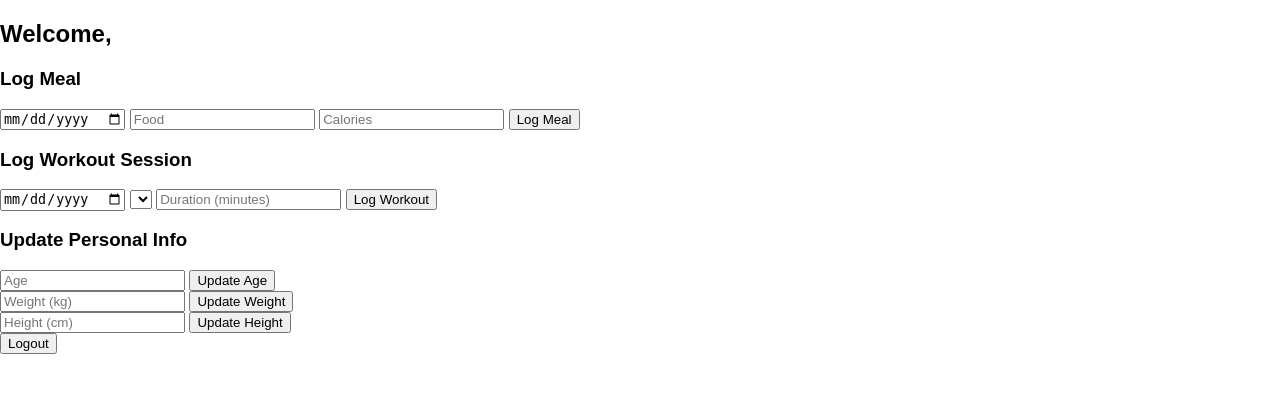
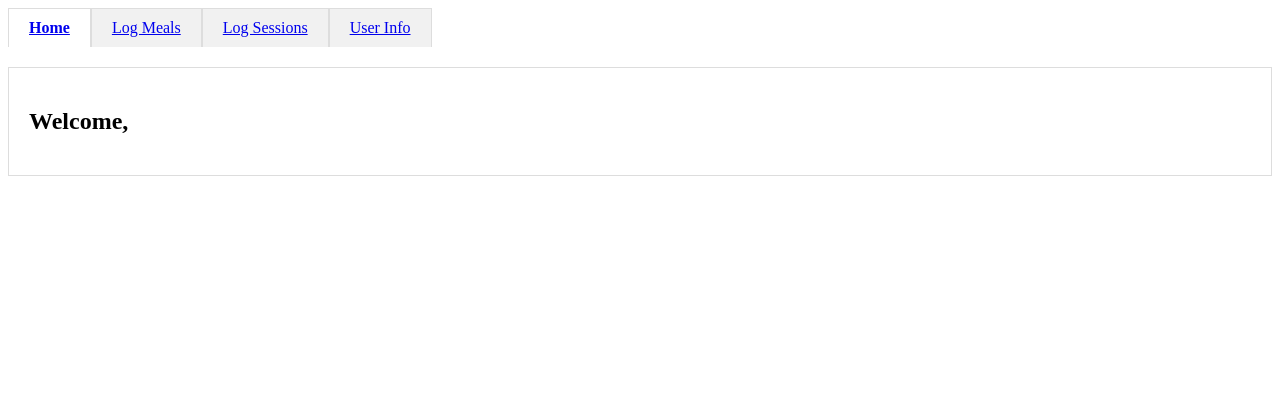
Before and after one commit to marweenie/Fitness-Wellness, a PHP site: page /dashboard.html in a window 1280 px wide. Shown: the top 393 px of the page. Run offline with PHP 8.4, Linux system fonts and the light colour scheme; lists and menus that the app fills with data are empty.

Commit message:
Dashboard- slight css change + html/js change

```diff
--- a/frontend/dashboard.html
+++ b/frontend/dashboard.html
@@ -8,32 +8,44 @@
 </head>
 <body>
     <div class="dashboard-container">
+        <nav class="tabs">
+            <a href="#" class="tab-link active" data-target="home-tab">Home</a>
+            <a href="#" class="tab-link" data-target="log-meals-tab">Log Meals</a>
+            <a href="#" class="tab-link" data-target="log-sessions-tab">Log Sessions</a>
+            <a href="#" class="tab-link" data-target="user-info-tab">User Info</a>
+        </nav>
+
+        <div class="tab-content">
+            <div class="tab-pane active" id="home-tab">
                 <h2>Welcome, <span id="userName"></span></h2>
                 <div id="message"></div>
+            </div>
 
-        <section>
+            <div class="tab-pane" id="log-meals-tab">
                 <h3>Log Meal</h3>
                 <form id="mealForm">
                     <input type="date" name="date" placeholder="Date" required>
                     <input type="text" name="food" placeholder="Food" required>
                     <input type="number" name="calories" placeholder="Calories" required>
                     <button type="submit">Log Meal</button>
+                    <button type="button" class="logout-btn">Logout</button>
                 </form>
-        </section>
+            </div>
 
-        <section>
+            <div class="tab-pane" id="log-sessions-tab">
                 <h3>Log Workout Session</h3>
                 <form id="workoutForm">
                     <input type="date" name="date" placeholder="Date" required>
                     <select name="type_id" required>
-                    <!-- Options will be populated by JS -->
+                        <!-- Options given by JS -->
                     </select>
                     <input type="number" name="duration" placeholder="Duration (minutes)" required>
                     <button type="submit">Log Workout</button>
+                    <button type="button" class="logout-btn">Logout</button>
                 </form>
-        </section>
+            </div>
 
-        <section>
+            <div class="tab-pane" id="user-info-tab">
                 <h3>Update Personal Info</h3>
                 <div class="personal-info-section">
                     <form id="updateAgeForm">
@@ -48,12 +60,10 @@
                         <input type="number" name="height" placeholder="Height (cm)">
                         <button type="submit">Update Height</button>
                     </form>
+                    <button type="button" class="logout-btn">Logout</button>
                 </div>
-        </section>
-
-        <section>
-            <button id="logoutButton">Logout</button>
-        </section>
+            </div>
+        </div>
     </div>
 
     <script src="js/dashboard.js"></script>
--- a/frontend/js/dashboard.js
+++ b/frontend/js/dashboard.js
@@ -1,16 +1,15 @@
 document.addEventListener('DOMContentLoaded', function() {
-    // Fetch initial user info and display it
+    // fetch user info to display
     fetch('../backend/get_user_info.php')
         .then(response => response.json())
         .then(data => {
             if (data.user) {
                 document.getElementById('userName').innerText = data.user.Name;
-                // Populate other user fields if needed
             }
         })
         .catch(error => console.error('Error fetching user info:', error));
 
-    // Fetch workout types and populate the dropdown
+    // fetch workout types for the dropdown
     fetch('../backend/get_workout_types.php')
         .then(response => response.json())
         .then(data => {
@@ -25,53 +24,65 @@ document.addEventListener('DOMContentLoaded', function() {
             }
         })
         .catch(error => console.error('Error fetching workout types:', error));
-});
 
-document.getElementById('mealForm').addEventListener('submit', function(e) {
-    e.preventDefault();
+    // listen to tab links
+    var tabLinks = document.querySelectorAll('.tab-link');
+    tabLinks.forEach(function(link) {
+        link.addEventListener('click', switchTab);
+    });
 
-    var formData = new FormData(this);
+    // listen to logout button(s)
+    var logoutButtons = document.querySelectorAll('.logout-btn');
+    logoutButtons.forEach(function(button) {
+        button.addEventListener('click', logout);
+    });
 
-    fetch('../backend/log_meal.php', {
-        method: 'POST',
-        body: formData
-    })
-    .then(response => response.text())
-    .then(text => {
-        displayMessage(text);
-    })
-    .catch(error => {
-        console.error('Fetch error:', error);
-        displayMessage("Fetch error: " + error);
+    // listen to form submissions
+    document.getElementById('mealForm').addEventListener('submit', handleSubmit('../backend/log_meal.php'));
+    document.getElementById('workoutForm').addEventListener('submit', handleSubmit('../backend/log_workout.php'));
+    ['updateAgeForm', 'updateWeightForm', 'updateHeightForm'].forEach(formId => {
+        document.getElementById(formId).addEventListener('submit', handleSubmit('../backend/update_user_info.php'));
     });
 });
 
-document.getElementById('workoutForm').addEventListener('submit', function(e) {
+function switchTab(e) {
     e.preventDefault();
+    var tabLinks = document.querySelectorAll('.tab-link');
+    var tabPanes = document.querySelectorAll('.tab-pane');
 
-    var formData = new FormData(this);
+    // remove active class
+    tabLinks.forEach(function(link) {
+        link.classList.remove('active'); // the actual tab
+    });
+    tabPanes.forEach(function(pane) { // holds content
+        pane.classList.remove('active');
+    });
+//put active class
+    this.classList.add('active');
+    var targetPane = document.getElementById(this.getAttribute('data-target'));
+    targetPane.classList.add('active');
+}
 
-    fetch('../backend/log_workout.php', {
-        method: 'POST',
-        body: formData
-    })
-    .then(response => response.text())
-    .then(text => {
-        displayMessage(text);
-    })
-    .catch(error => {
-        console.error('Fetch error:', error);
-        displayMessage("Fetch error: " + error);
-    });
-});
+function logout() {
+    window.location.href = '../backend/loggingout.php';
+}
 
-['updateAgeForm', 'updateWeightForm', 'updateHeightForm'].forEach(formId => {
-    document.getElementById(formId).addEventListener('submit', function(e) {
+function displayMessage(message) {
+    const messageDiv = document.getElementById('message');
+    messageDiv.classList.remove('message-success', 'message-error');
+    if (message.startsWith('Error') || message.startsWith('Invalid') || message.includes('error')) {
+        messageDiv.classList.add('message-error');
+    } else {
+        messageDiv.classList.add('message-success');
+    }
+    messageDiv.innerText = message;
+}
+
+function handleSubmit(url) {
+    return function(e) {
         e.preventDefault();
-
-        var formData = new FormData(this);
-
-        fetch('../backend/update_user_info.php', {
+        var formData = new FormData(e.target);
+        fetch(url, {
             method: 'POST',
             body: formData
         })
@@ -83,21 +94,5 @@ document.getElementById('workoutForm').addEventListener('submit', function(e) {
             console.error('Fetch error:', error);
             displayMessage("Fetch error: " + error);
         });
-    });
-});
-
-document.getElementById('logoutButton').addEventListener('click', function() {
-    window.location.href = '../backend/loggingout.php';
-
-});
-
-function displayMessage(message) {
-    const messageDiv = document.getElementById('message');
-    messageDiv.classList.remove('message-success', 'message-error');
-    if (message.startsWith('Error') || message.startsWith('Invalid') || message.includes('error')) {
-        messageDiv.classList.add('message-error');
-    } else {
-        messageDiv.classList.add('message-success');
-    }
-    messageDiv.innerText = message;
+    };
 }
--- a/frontend/styles/dashboard.css
+++ b/frontend/styles/dashboard.css
@@ -1,46 +1,31 @@
-/* General reset and styling */
-body {
-    font-family: Arial, sans-serif;
-    margin: 0;
-    padding: 0;
+.tabs {
+    display: flex;
+    margin-bottom: 20px;
 }
 
-/* Container for tabs */
-.tab-container {
-    display: flex;
-    border-bottom: 2px solid #ccc;
-    background-color: #f8f9fa;
+.tab-link {
+    padding: 10px 20px;
+    background-color: #f1f1f1;
+    border: 1px solid #ddd;
+    border-bottom: none;
+    cursor: pointer;
+    transition: background-color 0.3s;
 }
 
-/* Tabs styling */
-.tab {
-    padding: 10px 20px;
-    cursor: pointer;
-    border: 1px solid #ccc;
-    border-bottom: none;
-    background-color: #e9ecef;
-    margin-right: 5px;
-    transition: background-color 0.3s ease;
-}
-
-.tab:hover {
-    background-color: #ddd;
-}
-
-.tab.active {
+.tab-link.active {
     background-color: #fff;
     font-weight: bold;
 }
 
-/* Sections container */
-.section-container {
-    display: none;
+.tab-content {
+    border: 1px solid #ddd;
     padding: 20px;
-    border: 1px solid #ccc;
-    border-top: none;
 }
 
-/* Show active section */
-.section-container.active {
+.tab-pane {
+    display: none;
+}
+
+.tab-pane.active {
     display: block;
 }
```
Lines whose indentation alone changed are shown as unchanged.
